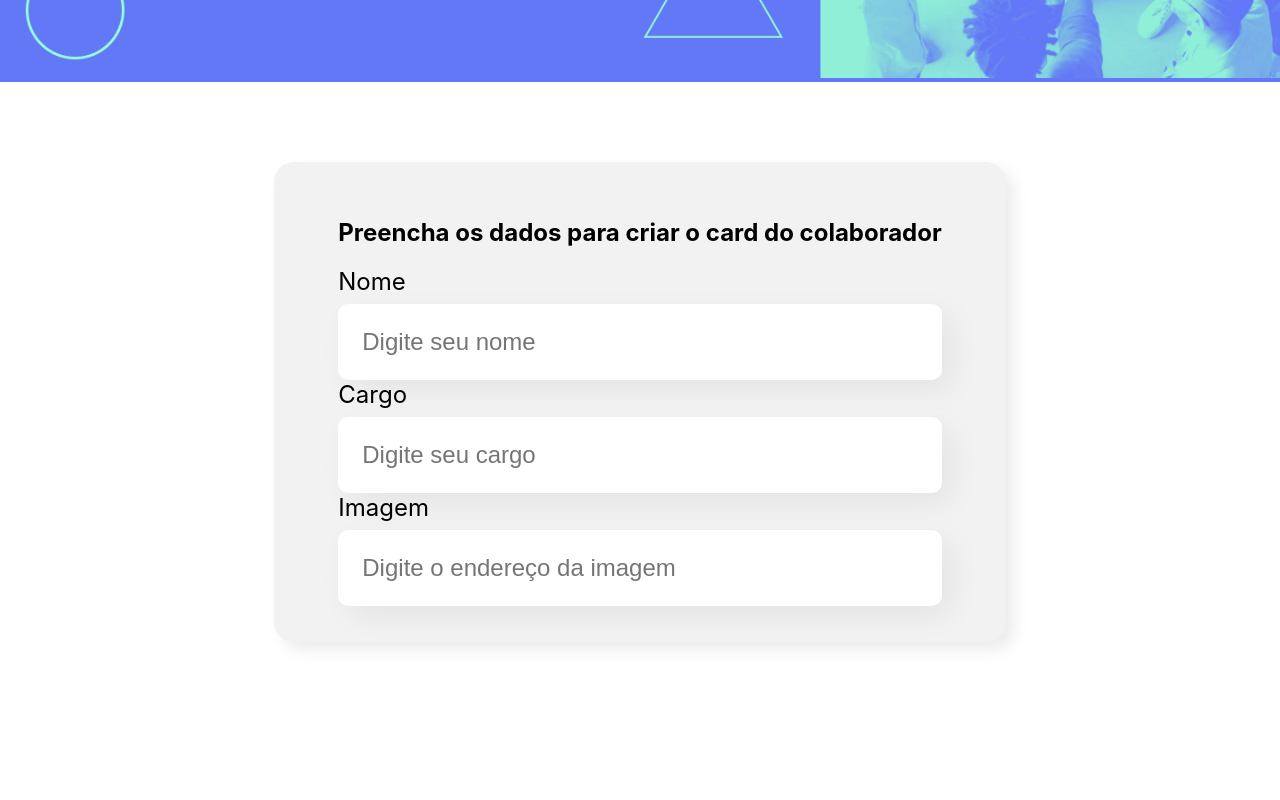
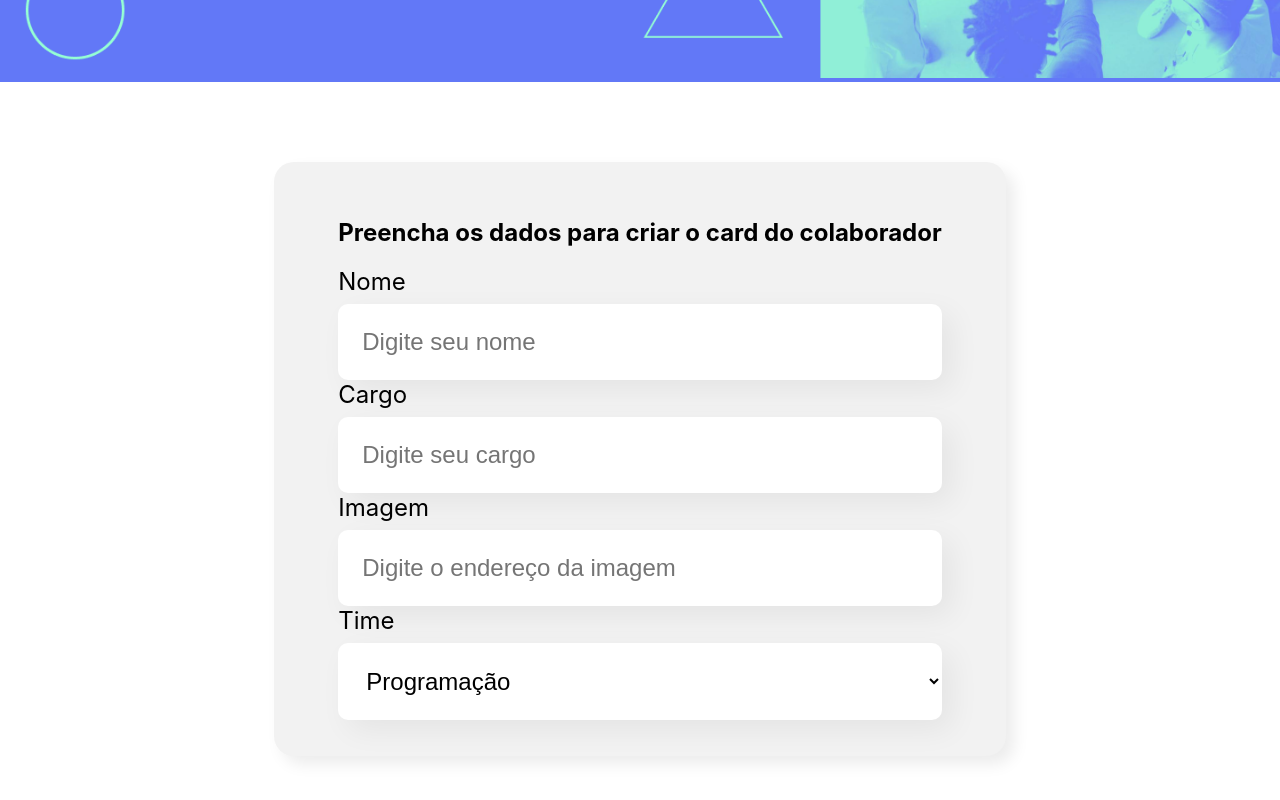
Before and after one commit to joaomorito/react-project-organo, a React (Create React App) app: page / in a window 1280 px wide. Shown: the part 416-1216 px from the top of the page. Before the commit the page ends 1138 px from the top, so only its background shows below. Built offline with nearby package versions, Linux system fonts and the light colour scheme.

Commit message:
Lista de Times

```diff
--- a/src/componentes/Formulario/index.js
+++ b/src/componentes/Formulario/index.js
@@ -1,7 +1,19 @@
 import CampoTexto from '../CampoTexto'
+import ListaSuspensa from '../ListaSuspensa'
 import './Formulario.css'
 
 const Formulario = () => {
+
+    const times = [
+        'Programação',
+        'Front-End',
+        'Data Science',
+        'Devops',
+        'UX e Design',
+        'Mobile',
+        'Inovação e Gestão'
+    ]
+
     return (
         <section className='formulario'>
             <form>
@@ -9,6 +21,7 @@
             <CampoTexto label='Nome' placeholder='Digite seu nome'/>
             <CampoTexto label='Cargo' placeholder='Digite seu cargo'/>
             <CampoTexto label='Imagem' placeholder='Digite o endereço da imagem'/>
+            <ListaSuspensa label ='Time' itens={times}/>
             </form>
         </section>
     )
--- /dev/null
+++ b/src/componentes/ListaSuspensa/ListaSuspensa.css
@@ -0,0 +1,16 @@
+.lista-suspensa label{
+    display: block;
+    margin-bottom: 8px;
+    font-size: 24px;
+}
+
+.lista-suspensa select {
+    background-color: #FFF;
+    box-shadow: 10px 10px 30px rgba(0, 0, 0, 0.06);
+    width: 100%;
+    border: none;
+    border-radius: 10px;
+    font-size: 24px;
+    padding: 24px;
+    box-sizing: border-box;
+}
--- /dev/null
+++ b/src/componentes/ListaSuspensa/index.js
@@ -0,0 +1,16 @@
+import "./ListaSuspensa.css"
+
+const ListaSuspensa = (props) => {
+    return (
+        <div className='lista-suspensa'>
+            <label>{props.label}</label>
+            <select>
+                {props.itens.map(item =>
+                    <option key={item}>{item}</option>
+                )}
+            </select>
+        </div>
+    )
+}
+
+export default ListaSuspensa
```
